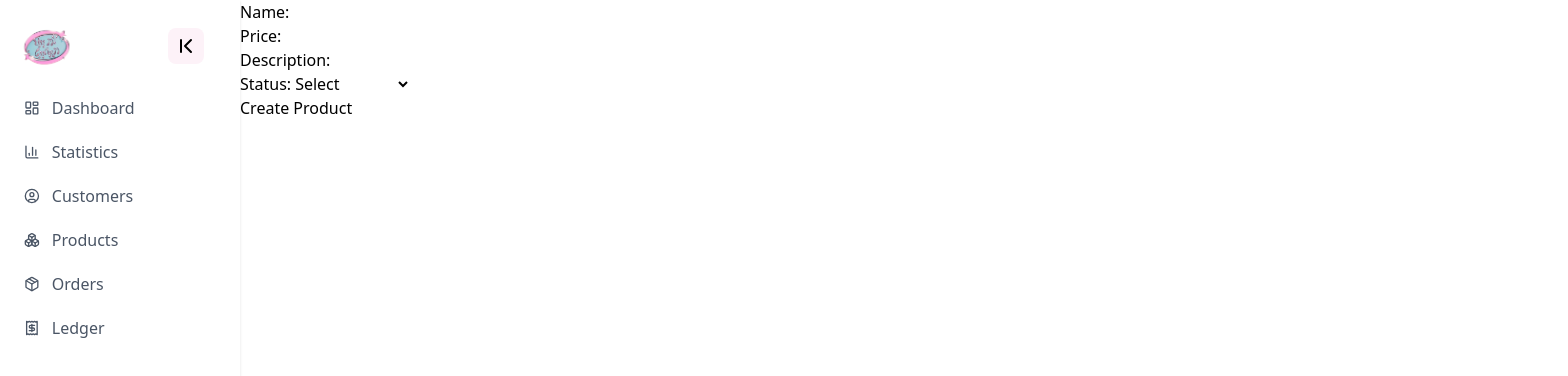
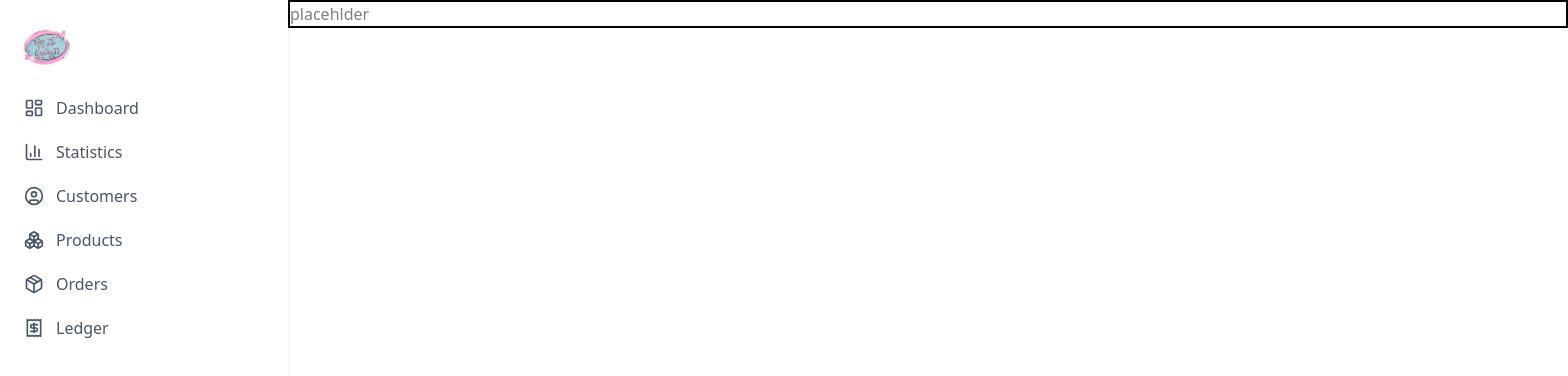
Before and after one commit to zainanis/ohmycharm-ledger, a React (Vite) app in the folder frontend/: page / in a window 1280 px wide. Shown: the top 376 px of the page, 1568 px wide, since content can reach past the window. Built offline with nearby package versions, Linux system fonts and the light colour scheme.

Commit message:
added a react router and started search.

```diff
--- a/frontend/package.json
+++ b/frontend/package.json
@@ -15,6 +15,7 @@
     "lucide-react": "^0.537.0",
     "react": "^19.1.0",
     "react-dom": "^19.1.0",
+    "react-router": "^7.8.0",
     "tailwindcss": "^4.1.11"
   },
   "devDependencies": {
--- a/frontend/src/App.jsx
+++ b/frontend/src/App.jsx
@@ -1,13 +1,16 @@
-import { Createproduct } from "./components/createproduct";
 import Layout from "./components/Layout";
+import { BrowserRouter, Route, Routes } from "react-router";
+import Products from "./pages/products";
 
 function App() {
   return (
-    <>
-      <Layout>
-        <Createproduct />
-      </Layout>
-    </>
+    <BrowserRouter>
+      <Routes>
+        <Route element={<Layout />}>
+          <Route index element={<Products />} />
+        </Route>
+      </Routes>
+    </BrowserRouter>
   );
 }
 
--- a/frontend/src/components/Layout.jsx
+++ b/frontend/src/components/Layout.jsx
@@ -1,25 +1,14 @@
-import { Sidebar, SidebarItem } from "./Sidebar";
-import {
-  Boxes,
-  Package,
-  LayoutDashboard,
-  BarChart3,
-  UserCircle,
-  Receipt,
-} from "lucide-react";
+import { Search } from "./Search";
+import { CompleteSidebar } from "./Sidebar";
 
 const Layout = ({ children }) => {
   return (
     <div className="flex">
-      <Sidebar>
-        <SidebarItem icon={<LayoutDashboard size={20} />} text="Dashboard" />
-        <SidebarItem icon={<BarChart3 size={20} />} text="Statistics" />
-        <SidebarItem icon={<UserCircle size={20} />} text="Customers" />
-        <SidebarItem icon={<Boxes size={20} />} text="Products" />
-        <SidebarItem icon={<Package size={20} />} text="Orders" />
-        <SidebarItem icon={<Receipt size={20} />} text="Ledger" />
-      </Sidebar>
-      {children}
+      <CompleteSidebar />
+      <div className="flex flex-col">
+        <Search />
+        {children}
+      </div>
     </div>
   );
 };
--- /dev/null
+++ b/frontend/src/components/Search.jsx
@@ -0,0 +1,9 @@
+export const Search = () => {
+  return (
+    <div className="border-2  w-screen  ">
+      <form onSubmit={(e) => e.preventDefault()}>
+        <input className=" " type="text" placeholder="placehlder" />
+      </form>
+    </div>
+  );
+};
--- a/frontend/src/components/Sidebar.jsx
+++ b/frontend/src/components/Sidebar.jsx
@@ -1,6 +1,14 @@
 import { ChevronFirst, ChevronLast } from "lucide-react";
 import { createContext, useContext, useState } from "react";
 import logo from "../assets/log.png";
+import {
+  Boxes,
+  Package,
+  LayoutDashboard,
+  BarChart3,
+  UserCircle,
+  Receipt,
+} from "lucide-react";
 const SidebarContext = createContext();
 
 export const Sidebar = ({ children }) => {
@@ -8,7 +16,7 @@ export const Sidebar = ({ children }) => {
   return (
     <aside
       className={`h-screen ${
-        expanded ? "w-60" : "w-20"
+        expanded ? "flex" : "w-20"
       } transition-all duration-300`}
     >
       <nav className="h-full flex flex-col bg-white  shadow-sm">
@@ -21,12 +29,12 @@ export const Sidebar = ({ children }) => {
             }`}
           />
 
-          <button
+          {/* <button
             onClick={() => setExpanded(!expanded)}
             className="p-1.5 rounded-lg bg-pink-50 hover:bg-pink-100 mr-5"
           >
             {expanded ? <ChevronFirst /> : <ChevronLast />}
-          </button>
+          </button> */}
         </div>
 
         <SidebarContext.Provider value={{ expanded }}>
@@ -58,3 +66,16 @@ export const SidebarItem = ({ icon, text, active }) => {
     </li>
   );
 };
+
+export const CompleteSidebar = () => {
+  return (
+    <Sidebar>
+      <SidebarItem icon={<LayoutDashboard size={20} />} text="Dashboard" />
+      <SidebarItem icon={<BarChart3 size={20} />} text="Statistics" />
+      <SidebarItem icon={<UserCircle size={20} />} text="Customers" />
+      <SidebarItem icon={<Boxes size={20} />} text="Products" />
+      <SidebarItem icon={<Package size={20} />} text="Orders" />
+      <SidebarItem icon={<Receipt size={20} />} text="Ledger" />
+    </Sidebar>
+  );
+};
```
Also changed, not shown: 1 other file (tests, documents, lock files or other folders).
